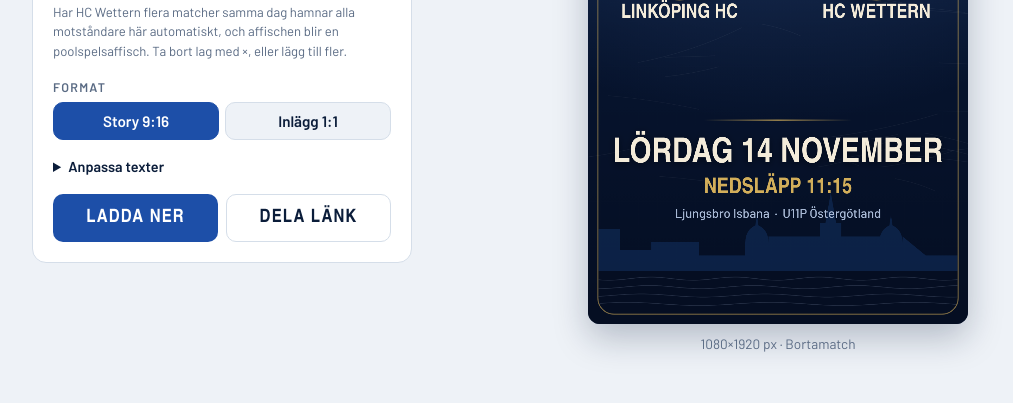
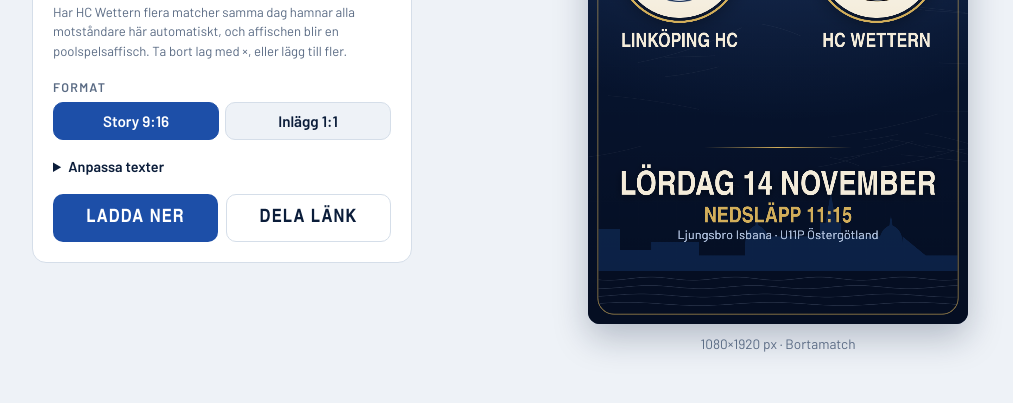
Before and after one commit to asajakt/hcwettern-matchaffisch, a plain HTML site: page docs/index.html in a window 1280 px wide. Shown: the part 472-875 px from the top of the page, without its empty margins (64-1077 px from the left). Drawn offline with Linux system fonts and the light colour scheme; a web font is replaced by a local one.

Commit message:
Infoblocket mäts och radbryts så att fritext aldrig krockar; bättre rutnät för stora pooler
Co-Authored-By: Claude Opus 5.5 <noreply@anthropic.com>

```diff
--- a/docs/index.html
+++ b/docs/index.html
@@ -124,8 +124,8 @@
       <details>
         <summary>Anpassa texter</summary>
         <div class="fields">
-          <label class="field">Rubrik <input type="text" id="title" placeholder="Matchdag / Poolspel"></label>
-          <label class="field">Extra rad <input type="text" id="extra" placeholder="t.ex. Fri entré – kom och heja!"></label>
+          <label class="field">Rubrik <input type="text" id="title" maxlength="24" placeholder="Matchdag / Poolspel"></label>
+          <label class="field">Extra rad <input type="text" id="extra" maxlength="90" placeholder="t.ex. Fri entré – kom och heja!"></label>
         </div>
       </details>
 
@@ -291,6 +291,7 @@
 
     const cv = $("poster"); cv.width = W; cv.height = H;
     const g = cv.getContext("2d");
+    window.__layout = { W, H, boxes: [] };
     background(g, W, H);
 
     if (!group || !opps.length) { text(g, "Välj en match", W / 2, H / 2, 900, 90, C.cream, "center"); return; }
@@ -308,67 +309,88 @@
     y += story ? 150 : 112;
     text(g, title, W / 2, y, 900, story ? 180 : 126, C.cream, "center", W - 120, true, null, 2);
 
-    // infoblockets överkant – allt i mitten fyller utrymmet ovanför
-    const infoTop = story ? H - 580 : H - 268;
+    // ---- infoblock: mäts först och staplas nerifrån, så att inget kan krocka
+    const date = `${DAYS[d.getDay()]} ${d.getDate()} ${MONTHS[d.getMonth()]}`.toUpperCase();
+    let when;
+    if (!times.length) when = "TID MEDDELAS SENARE";
+    else if (pool && times.length > 1) when = `NEDSLÄPP ${times[0]}–${times[times.length - 1]}`;
+    else when = `NEDSLÄPP ${times[0]}`;
+    const place = [first.location, first.series].filter(Boolean).join("  ·  ");
+    const extra = $("extra").value.trim();
+    const maxW = W - (story ? 170 : 150);
+    const info = [
+      { lines: [date], size: story ? 104 : 76, weight: 900, color: C.cream, shadow: true },
+      { lines: [when], size: story ? 62 : 46, weight: 800, color: C.gold },
+      place && { ...wrap(g, place, 500, story ? 36 : 28, "Barlow", maxW, 2, story ? 28 : 22), weight: 500, color: C.mist, family: "Barlow" },
+      extra && { ...wrap(g, extra, 700, story ? 48 : 32, "Barlow", maxW, 2, story ? 30 : 22), weight: 700, color: C.cream, family: "Barlow", shadow: true, gap: story ? 34 : 20 },
+    ].filter(Boolean);
+    for (const b of info) if (b.lines.length === 1 && !b.family) b.size = fitSize(g, b.lines[0], b.weight, b.size, null, maxW);
+    const lh = (b) => b.size * 1.18;
+    const ruleGap = story ? 40 : 30;
+    const infoH = ruleGap + info.reduce((h, b) => h + (b.gap || 0) + b.lines.length * lh(b), 0);
+    const bottomLimit = story ? H - 235 : H - 56;   // ovanför vattnet/ramen
+    const infoTop = bottomLimit - infoH;
 
     if (!pool) {
       const o = opps[0], img = imgs[0];
       const usLeft = first.homeGame !== false; // hemmalaget till vänster, som i en matchtablå
-      const L = story ? 250 : 236, cy = story ? 820 : 455, dx = story ? 280 : 262;
+      const nameSize = story ? 56 : 46, nameGap = nameSize + 14; // luft under skivan inkl. prickar på Å/Ä/Ö
+      const areaTop = y + (story ? 70 : 40), areaBot = infoTop - (story ? 50 : 26);
+      const L = Math.max(120, Math.min(story ? 250 : 236, (areaBot - areaTop - nameGap) / 1.42));
+      const groupH = L * 1.42 + nameGap;                  // från skivans överkant till namnets baslinje
+      const cy = areaTop + Math.max(0, (areaBot - areaTop - groupH) / 2) + L * .71;
+      const dx = story ? 280 : 262;
       const [lImg, lName, rImg, rName] = usLeft ? [own, OWN, img, o.club] : [img, o.club, own, OWN];
       crest(g, lImg, lName, W / 2 - dx, cy, L);
       crest(g, rImg, rName, W / 2 + dx, cy, L);
       text(g, "VS", W / 2, cy + (story ? 34 : 28), 900, story ? 104 : 84, C.gold, "center", null, true);
-      const ny = cy + L / 2 + (story ? 104 : 86);
-      text(g, lName.toUpperCase(), W / 2 - dx, ny, 800, story ? 56 : 46, C.cream, "center", story ? 440 : 420);
-      text(g, rName.toUpperCase(), W / 2 + dx, ny, 800, story ? 56 : 46, C.cream, "center", story ? 440 : 420);
+      const ny = cy + L * .71 + nameGap;
+      text(g, lName.toUpperCase(), W / 2 - dx, ny, 800, nameSize, C.cream, "center", story ? 440 : 420);
+      text(g, rName.toUpperCase(), W / 2 + dx, ny, 800, nameSize, C.cream, "center", story ? 440 : 420);
     } else {
       // poolspel: (story) vår logga överst, sedan "HC Wettern möter" och motståndarna i ett rutnät
       let my;
       if (story) {
-        const ownL = 170, oy = y + 190;
+        const ownL = opps.length > 4 ? 120 : 170, oy = y + 70 + ownL * .71 + 20;
         crest(g, own, OWN, W / 2, oy, ownL);
         my = oy + ownL / 2 + 112;
       } else {
         my = y + 74;
       }
-      rule(g, W / 2, my + (story ? 26 : 20), story ? 380 : 320);
+      rule(g, W / 2, my + (story ? 30 : 26), story ? 380 : 320);
       text(g, story ? "MÖTER" : "HC WETTERN MÖTER", W / 2, my, 800, story ? 48 : 36, C.gold, "center", null, false, null, 6);
 
-      const n = opps.length;
-      const cols = n <= 4 ? n : 3;
+      const n = opps.length, dense = n > 4;
+      const cols = n <= 4 ? n : n <= 6 ? 3 : n <= 8 ? 4 : 5;
       const rows = Math.ceil(n / cols);
       const top = my + (story ? 60 : 44), bottom = infoTop - (story ? 40 : 16);
       const cellW = (W - 120) / cols, cellH = (bottom - top) / rows;
-      const lab = story ? 120 : 92;
-      const L = Math.min(cellW * .56, (cellH - lab) / 1.4 * 1.0, story ? 220 : 170);
+      const nameSize = story ? (dense ? 32 : 40) : (dense ? 24 : 30);
+      const timeSize = story ? (dense ? 26 : 32) : (dense ? 21 : 26);
+      const anyTimes = opps.some((o) => o.times.length);
+      const lab = nameSize + 10 + (anyTimes ? timeSize * 1.4 : 0);
+      const L = Math.max(40, Math.min(cellW * .56, (cellH - lab) / 1.42, story ? 220 : 170));
       opps.forEach((o, i) => {
         const r = Math.floor(i / cols), inRow = Math.min(cols, n - r * cols), c = i % cols;
         const x = W / 2 + (c - (inRow - 1) / 2) * cellW;
-        const cy = top + r * cellH + (cellH - (L * 1.4 + lab)) / 2 + L * .7;
+        const cy = top + r * cellH + (cellH - (L * 1.42 + lab)) / 2 + L * .71;
         crest(g, imgs[i], o.club, x, cy, L);
-        text(g, o.club.toUpperCase(), x, cy + L * .7 + (story ? 56 : 40), 800, story ? 40 : 30, C.cream, "center", cellW - 24);
-        if (o.times.length) text(g, o.times.join("  ·  "), x, cy + L * .7 + (story ? 100 : 74), 600, story ? 32 : 26, C.gold, "center", cellW - 24, false, "Barlow");
+        const nyy = cy + L * .71 + nameSize + 10;
+        text(g, o.club.toUpperCase(), x, nyy, 800, nameSize, C.cream, "center", cellW - 20);
+        if (o.times.length) text(g, o.times.join("  ·  "), x, nyy + timeSize * 1.35, 600, timeSize, C.gold, "center", cellW - 20, false, "Barlow");
       });
     }
 
     // infoblock
-    let iy = infoTop;
-    rule(g, W / 2, iy, story ? 420 : 340);
-    const date = `${DAYS[d.getDay()]} ${d.getDate()} ${MONTHS[d.getMonth()]}`.toUpperCase();
-    iy += story ? 120 : 86;
-    text(g, date, W / 2, iy, 900, story ? 104 : 76, C.cream, "center", W - 140, true);
-    iy += story ? 88 : 62;
-    let when;
-    if (!times.length) when = "TID MEDDELAS SENARE";
-    else if (pool) when = times.length > 1 ? `NEDSLÄPP ${times[0]}–${times[times.length - 1]}` : `NEDSLÄPP ${times[0]}`;
-    else when = `NEDSLÄPP ${times[0]}`;
-    text(g, when, W / 2, iy, 800, story ? 62 : 46, C.gold, "center", W - 140);
-    iy += story ? 70 : 48;
-    const place = [first.location, first.series].filter(Boolean).join("  ·  ");
-    text(g, place, W / 2, iy, 500, story ? 36 : 28, C.mist, "center", W - 160, false, "Barlow");
-    const extra = $("extra").value.trim();
-    if (extra) text(g, extra, W / 2, story ? H - 300 : H - 26, 700, story ? 46 : 28, C.cream, "center", W - 140, true, "Barlow");
+    rule(g, W / 2, infoTop, story ? 420 : 340);
+    let iy = infoTop + ruleGap;
+    for (const b of info) {
+      iy += b.gap || 0;
+      for (const line of b.lines) {
+        iy += lh(b);
+        text(g, line, W / 2, iy - b.size * .18, b.weight, b.size, b.color, "center", maxW, b.shadow, b.family);
+      }
+    }
 
     prepareBlob();
     $("hint").textContent = `${W}×${H} px · ${pool ? `Poolspel, ${opps.length} motståndare` : homeGame === false ? "Bortamatch" : "Hemmamatch"}`;
@@ -449,6 +471,7 @@
 
   function crest(g, img, name, x, y, size) {
     const r = size / 2 + size * .16;
+    if (window.__layout) window.__layout.boxes.push({ s: "[logga " + name + "]", x0: x - r - size * .045, x1: x + r + size * .045, y0: y - r - size * .045, y1: y + r + size * .045, crest: true });
     g.save();
     g.shadowColor = "rgba(0,0,0,.45)"; g.shadowBlur = size * .22; g.shadowOffsetY = size * .05;
     const disc = g.createLinearGradient(0, y - r, 0, y + r);
@@ -464,6 +487,38 @@
       const initials = (name || "?").split(/[\s/]+/).filter((w) => w && w[0] === w[0].toUpperCase()).map((w) => w[0]).join("").slice(0, 3) || "?";
       text(g, initials, x, y + size * .15, 900, size * .44, C.deep, "center");
     }
+  }
+
+  function fontOf(weight, size, family) {
+    return `${weight} ${size}px ${family === "Barlow" ? '"Barlow", sans-serif' : '"Saira Extra Condensed", "Arial Narrow", sans-serif'}`;
+  }
+  // största storlek (<= size) där texten ryms på en rad
+  function fitSize(g, s, weight, size, family, maxW) {
+    g.save(); let sz = size;
+    for (; sz > 14; sz -= 2) { g.font = fontOf(weight, sz, family); if (g.measureText(s).width <= maxW) break; }
+    g.restore(); return sz;
+  }
+  // radbryt till högst maxLines rader; krymp typsnittet tills allt får plats
+  function wrap(g, s, weight, size, family, maxW, maxLines, minSize) {
+    g.save();
+    let best = null;
+    for (let sz = size; sz >= minSize; sz -= 2) {
+      g.font = fontOf(weight, sz, family);
+      const lines = []; let cur = "";
+      for (const w of s.split(/\s+/)) {
+        const t = cur ? cur + " " + w : w;
+        if (g.measureText(t).width <= maxW || !cur) cur = t; else { lines.push(cur); cur = w; }
+      }
+      if (cur) lines.push(cur);
+      best = { lines, size: sz };
+      if (lines.length <= maxLines && lines.every((l) => g.measureText(l).width <= maxW)) break;
+    }
+    g.restore();
+    if (best.lines.length > maxLines) {   // fortfarande för långt: korta sista raden
+      best.lines = best.lines.slice(0, maxLines);
+      best.lines[maxLines - 1] = best.lines[maxLines - 1].replace(/\s*\S*$/, "") + "…";
+    }
+    return best;
   }
 
   function rule(g, x, y, w) {
@@ -483,6 +538,9 @@
     if (shadow) { g.shadowColor = "rgba(0,0,0,.45)"; g.shadowBlur = 22; g.shadowOffsetY = 5; }
     // letter-spacing lägger till luft efter sista tecknet – kompensera vid centrering
     const dx = spacing && align === "center" && "letterSpacing" in g ? spacing / 2 : 0;
+    const m = g.measureText(s), w = m.width;
+    const x0 = align === "center" ? x - w / 2 : align === "right" ? x - w : x;
+    if (window.__layout && !g.__bg) window.__layout.boxes.push({ s, x0, x1: x0 + w, y0: y - m.actualBoundingBoxAscent, y1: y + m.actualBoundingBoxDescent });
     g.fillText(s, x + dx, y); g.restore();
   }
 
```
